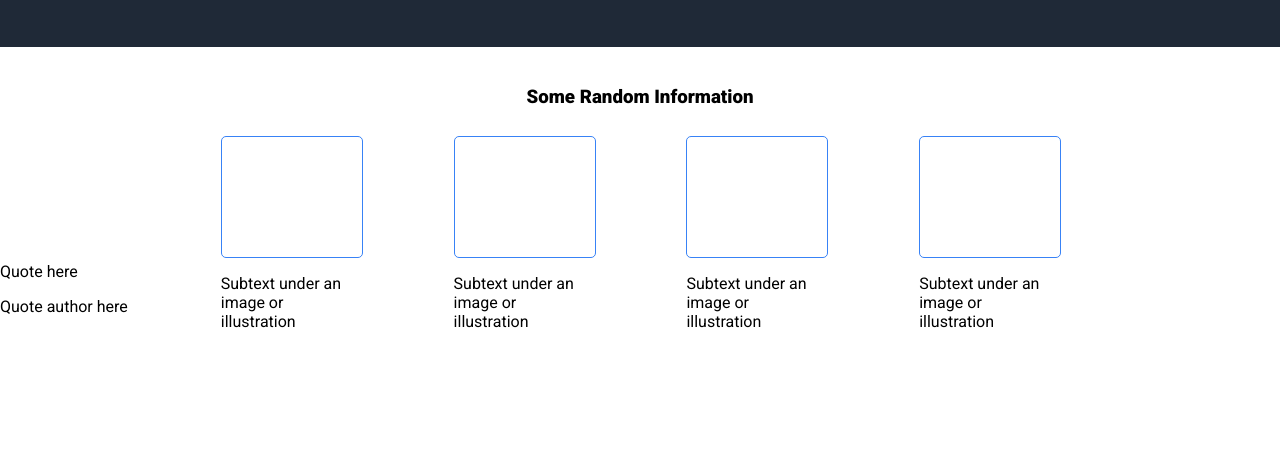
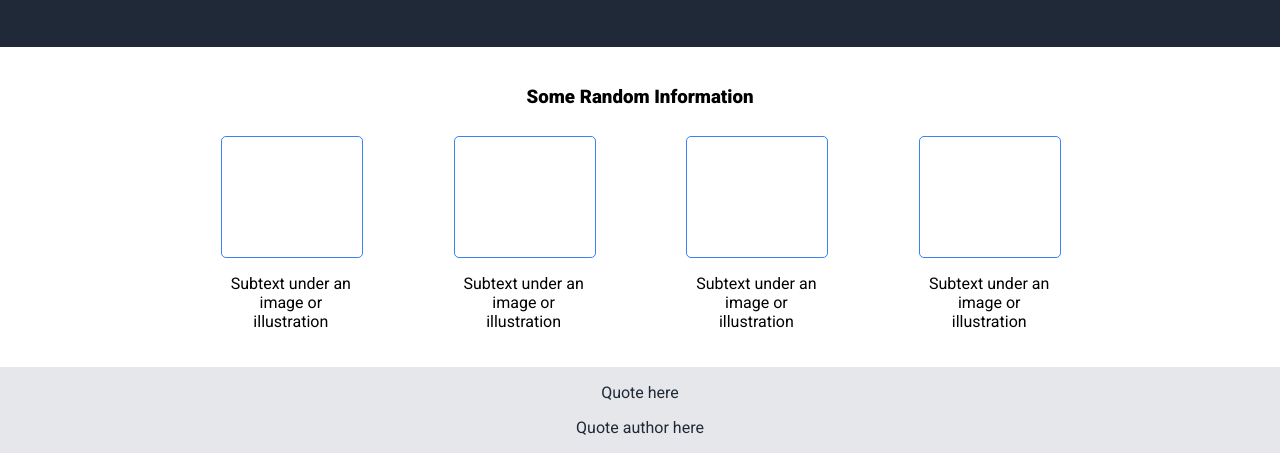
Before and after one commit to grford15/odin-landingpage, a plain HTML site: page index.html in a window 1280 px wide. Shown: the part 386-839 px from the top of the page. Before the commit the page ends 800 px from the top, so only its background shows below. Drawn offline with Linux system fonts and the light colour scheme.

Commit message:
add basic styling for quote section

```diff
--- a/sytles.css
+++ b/sytles.css
@@ -68,13 +68,14 @@ button {
 main {
 	display: flex;
 	flex-direction: column;
+	text-align: center;
 }
 
 .main-content {
 	display: flex;
 	flex-direction: column;
-	justify-content: center;
 	align-items: center;
+	height: 300px;
 }
 
 .main-content h3 {
@@ -100,3 +101,8 @@ main {
 	height: 120px;
 	width: 140px;
 }
+
+.quote-container {
+	background-color: #e5e7eb;
+	color: #1f2937;
+}
```
